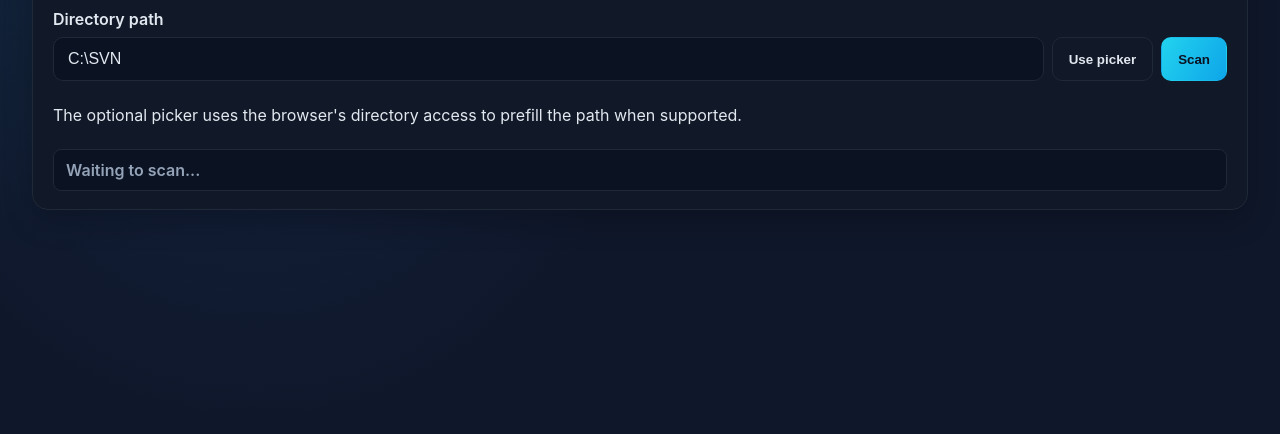
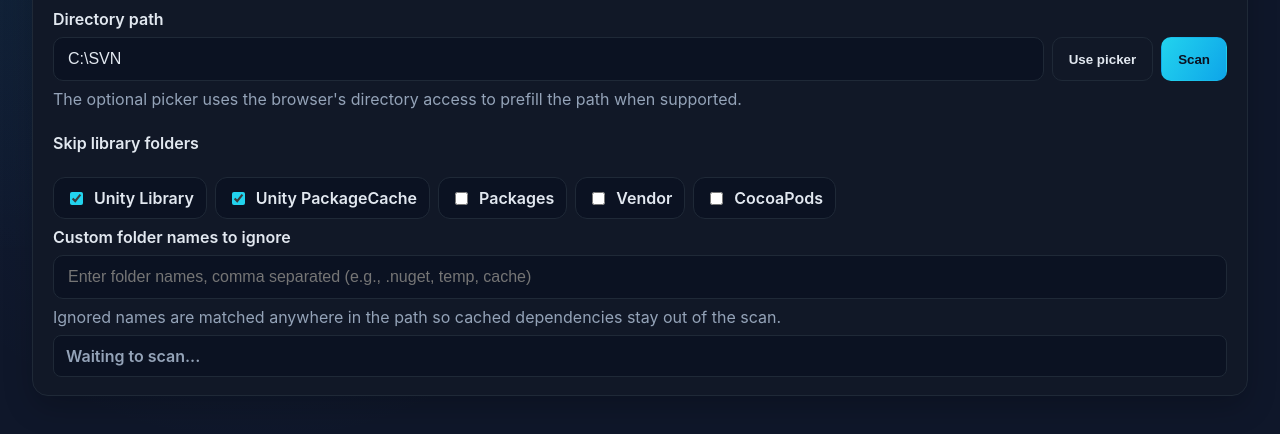
Before and after one commit to legendpaul/LocalRepos, a website: page index.html in a window 1280 px wide. Shown: the part 266-700 px from the top of the page. Drawn offline with Linux system fonts and the light colour scheme.

Commit message:
Add folder exclusion controls for project scanning

```diff
--- a/index.html
+++ b/index.html
@@ -37,7 +37,43 @@
           <button type="button" id="pick-directory" class="ghost">Use picker</button>
           <button type="submit" class="primary">Scan</button>
         </div>
-        <p class="form__footnote">The optional picker uses the browser's directory access to prefill the path when supported.</p>
+        <p class="form__footnote">
+          The optional picker uses the browser's directory access to prefill the path when supported.
+        </p>
+
+        <div class="form__controls form__controls--stacked" aria-label="Folder exclusions">
+          <p class="form__label">Skip library folders</p>
+          <div class="pill-checkboxes" id="exclude-folders">
+            <label class="pill-checkbox">
+              <input type="checkbox" name="exclude-folder" value="Library" checked />
+              <span>Unity Library</span>
+            </label>
+            <label class="pill-checkbox">
+              <input type="checkbox" name="exclude-folder" value="PackageCache" checked />
+              <span>Unity PackageCache</span>
+            </label>
+            <label class="pill-checkbox">
+              <input type="checkbox" name="exclude-folder" value="packages" />
+              <span>Packages</span>
+            </label>
+            <label class="pill-checkbox">
+              <input type="checkbox" name="exclude-folder" value="vendor" />
+              <span>Vendor</span>
+            </label>
+            <label class="pill-checkbox">
+              <input type="checkbox" name="exclude-folder" value="Pods" />
+              <span>CocoaPods</span>
+            </label>
+          </div>
+          <label class="form__label" for="exclude-custom">Custom folder names to ignore</label>
+          <input
+            id="exclude-custom"
+            name="exclude-custom"
+            type="text"
+            placeholder="Enter folder names, comma separated (e.g., .nuget, temp, cache)"
+          />
+          <p class="form__footnote">Ignored names are matched anywhere in the path so cached dependencies stay out of the scan.</p>
+        </div>
       </form>
       <div id="status" class="status status--idle">Waiting to scan...</div>
     </section>
--- a/scripts/main.js
+++ b/scripts/main.js
@@ -12,6 +12,8 @@ const technologyFilter = document.getElementById('technology-filter');
 const relationshipsSection = document.getElementById('relationships');
 const relationshipSvg = document.getElementById('relationship-graph');
 const relationshipDetails = document.getElementById('relationship-details');
+const excludeFolderContainer = document.getElementById('exclude-folders');
+const excludeCustomInput = document.getElementById('exclude-custom');
 
 let allProjects = [];
 let duplicatesData = [];
@@ -524,6 +526,22 @@ function normalizeDirectorySeparators(value) {
   return collapsed.replace(/\\/g, '\\\\');
 }
 
+function getExcludedFolders() {
+  const checkboxValues = Array.from(
+    excludeFolderContainer?.querySelectorAll('input[name="exclude-folder"]') || []
+  )
+    .filter((input) => input.checked)
+    .map((input) => input.value.trim())
+    .filter(Boolean);
+
+  const customValues = (excludeCustomInput?.value || '')
+    .split(',')
+    .map((value) => value.trim())
+    .filter(Boolean);
+
+  return [...new Set([...checkboxValues, ...customValues])];
+}
+
 async function handleSubmit(event) {
   event.preventDefault();
   const rawDirectory = directoryInput.value.trim();
@@ -552,11 +570,13 @@ async function handleSubmit(event) {
   const scanId = Date.now();
   activeScanId = scanId;
 
+  const excludeFolders = getExcludedFolders();
+
   try {
     const response = await fetch('/.netlify/functions/scan-projects', {
       method: 'POST',
       headers: { 'Content-Type': 'application/json' },
-      body: JSON.stringify({ directory }),
+      body: JSON.stringify({ directory, excludeFolders }),
     });
 
     const payload = await response.json();
--- a/styles.css
+++ b/styles.css
@@ -107,6 +107,11 @@ h2 {
   gap: 8px;
 }
 
+.form__controls--stacked {
+  grid-template-columns: 1fr;
+  align-items: center;
+}
+
 input[type="search"],
 select,
 input[type="text"] {
@@ -145,6 +150,33 @@ button.ghost {
   background: transparent;
   border: 1px solid var(--border);
   color: var(--text);
+}
+
+.pill-checkboxes {
+  display: flex;
+  flex-wrap: wrap;
+  gap: 8px;
+}
+
+.pill-checkbox {
+  display: inline-flex;
+  align-items: center;
+  gap: 8px;
+  padding: 10px 12px;
+  border: 1px solid var(--border);
+  border-radius: 12px;
+  background: #0b1222;
+  color: var(--text);
+  font-weight: 600;
+}
+
+.pill-checkbox input {
+  accent-color: var(--accent);
+}
+
+.form__footnote {
+  color: var(--muted);
+  margin: 0;
 }
 
 .status {
```
Also changed, not shown: netlify/functions/scan-projects.js (+20 -10 lines).
